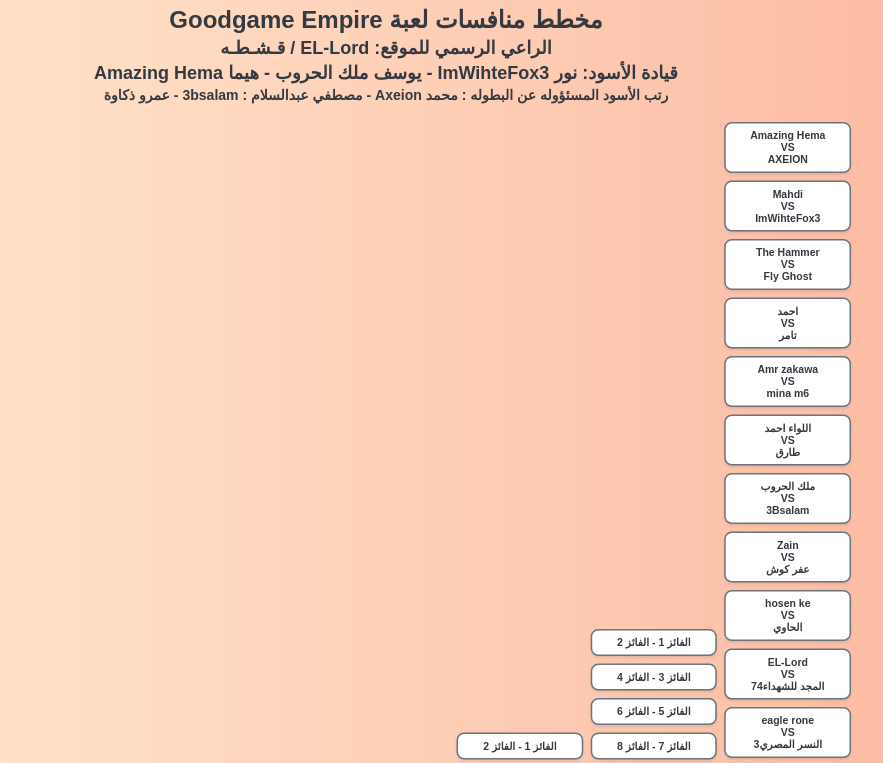
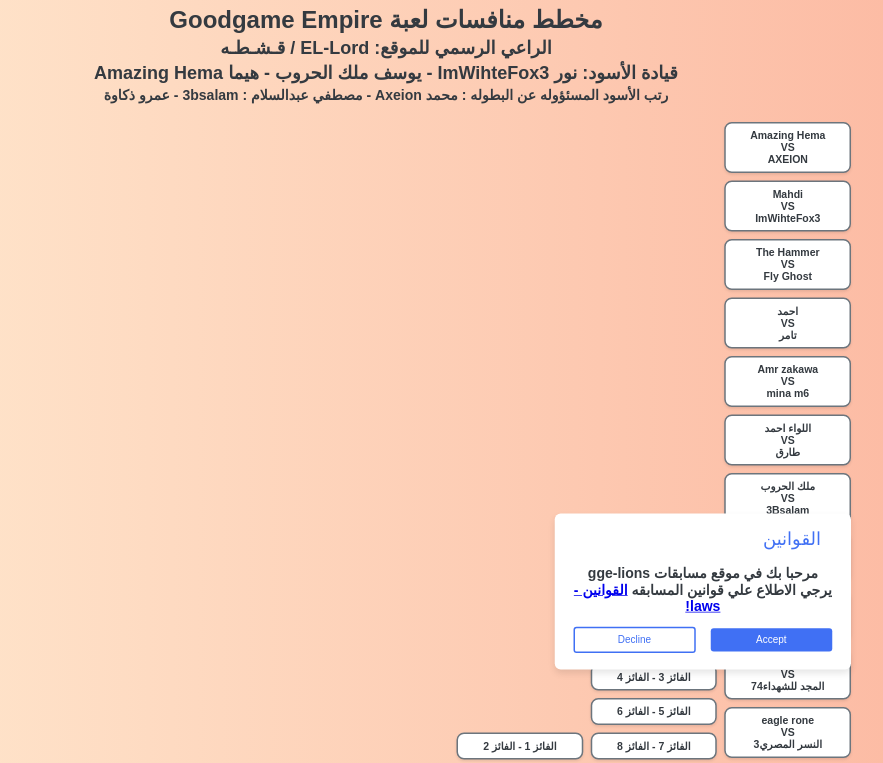
Before and after one commit to LordDZx/challenge, a plain HTML site: page index.html in a window 1280 px wide. Shown: the top 763 px of the page, without its empty margins (254-1137 px from the left). Drawn offline with Linux system fonts and the light colour scheme.

Commit message:
Add files via upload

```diff
--- a/index.html
+++ b/index.html
@@ -81,6 +81,19 @@
         <div class="match winner">الفائز النهائي</div>
     </div>
 </div>
-
+<div class="wrapper">
+    <header>
+      <i class="bx bx-cookie"></i>
+      <h2>القوانين </h2>
+    </header>
+    <div class="data">
+      <h3>مرحبا بك في موقع مسابقات gge-lions يرجي الاطلاع علي قوانين المسابقه <a href="###">القوانين - laws!</a></h3>
+    </div>
+    <div class="buttons">
+      <button class="button" id="acceptBtn">Accept</button>
+      <button class="button" id="declineBtn">Decline</button>
+    </div>
+  </div>
+   <script src="scripts.js"></script>
 </body>
 </html>
--- /dev/null
+++ b/scripts.js
@@ -0,0 +1,19 @@
+const cookieBox = document.querySelector(".wrapper"),
+  buttons = document.querySelectorAll(".button");
+const executeCodes = () => {
+  //if cookie contains codinglab it will be returned and below of this code will not run
+  if (document.cookie.includes("codinglab")) return;
+  cookieBox.classList.add("show");
+  buttons.forEach((button) => {
+    button.addEventListener("click", () => {
+      cookieBox.classList.remove("show");
+      //if button has acceptBtn id
+      if (button.id == "acceptBtn") {
+        //set cookies for 1 month. 60 = 1 min, 60 = 1 hours, 24 = 1 day, 30 = 30 days
+        document.cookie = "cookieBy= codinglab; max-age=" + 60 * 60 * 24 * 30;
+      }
+    });
+  });
+};
+//executeCodes function will be called on webpage load
+window.addEventListener("load", executeCodes);
--- a/styles.css
+++ b/styles.css
@@ -53,3 +53,79 @@
 h1, h2, h3 {
   margin: 5px 0;
 }
+
+/* كوكيز قوانين المسابقه */
+
+.wrapper {
+  position: fixed;
+  bottom: 50px;
+  right: -5000px;
+  max-width: 345px;
+  width: 100%;
+  background: #fff;
+  border-radius: 8px;
+  padding: 15px 25px 22px;
+  transition: right 0.3s ease;
+  box-shadow: 0 5px 10px rgba(0, 0, 0, 0.1);
+}
+.wrapper.show {
+  right: 20px;
+}
+.wrapper header {
+  display: flex;
+  align-items: center;
+  column-gap: 15px;
+}
+header i {
+  color: #4070f4;
+  font-size: 32px;
+}
+header h2 {
+  color: #4070f4;
+  font-weight: 500;
+}
+.wrapper .data {
+  margin-top: 16px;
+}
+.wrapper .data p {
+  color: #333;
+  font-size: 16px;
+}
+.data p a {
+  color: #4070f4;
+  text-decoration: none;
+}
+.data p a:hover {
+  text-decoration: underline;
+}
+.wrapper .buttons {
+  margin-top: 16px;
+  width: 100%;
+  display: flex;
+  align-items: center;
+  justify-content: space-between;
+}
+.buttons .button {
+  border: none;
+  color: #fff;
+  padding: 8px 0;
+  border-radius: 4px;
+  background: #4070f4;
+  cursor: pointer;
+  width: calc(100% / 2 - 10px);
+  transition: all 0.2s ease;
+}
+.buttons #acceptBtn:hover {
+  background-color: #034bf1;
+}
+#declineBtn {
+  border: 2px solid #4070f4;
+  background-color: #fff;
+  color: #4070f4;
+}
+#declineBtn:hover {
+  background-color: #4070f4;
+  color: #fff;
+}
+
+/*نهايه الكوكيز الخاصه بقوانين الموقع*/
```
